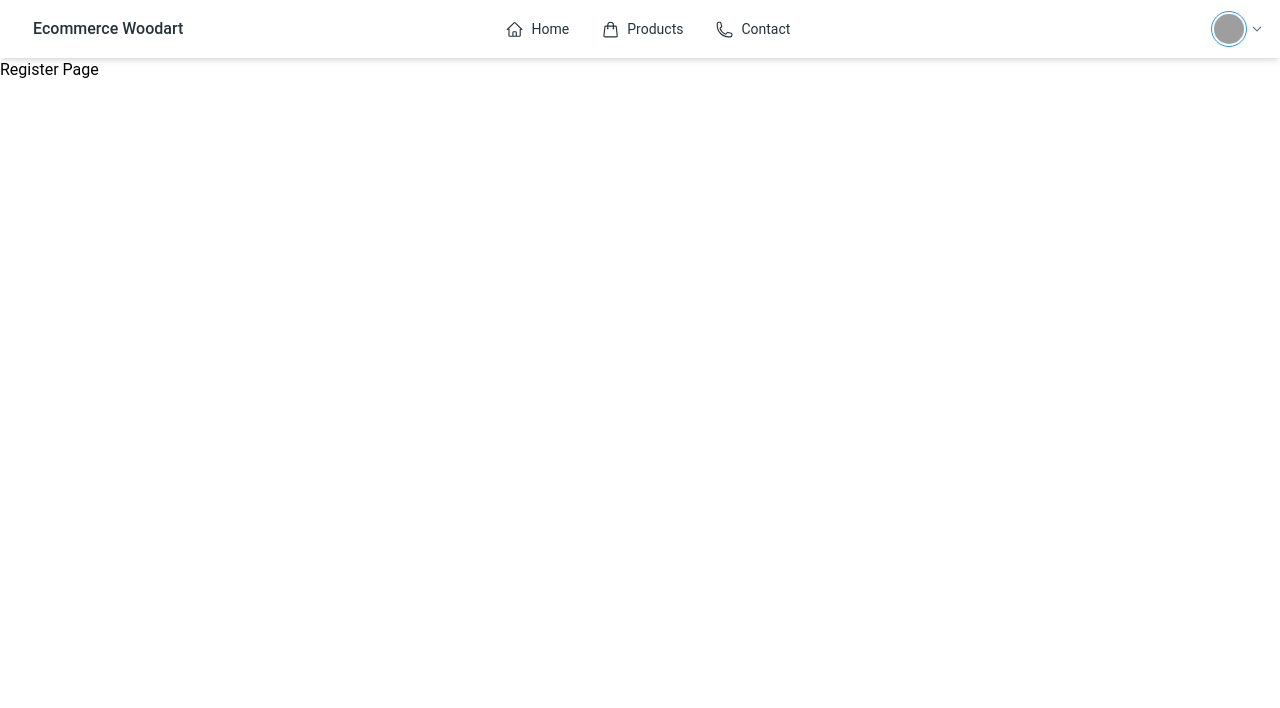
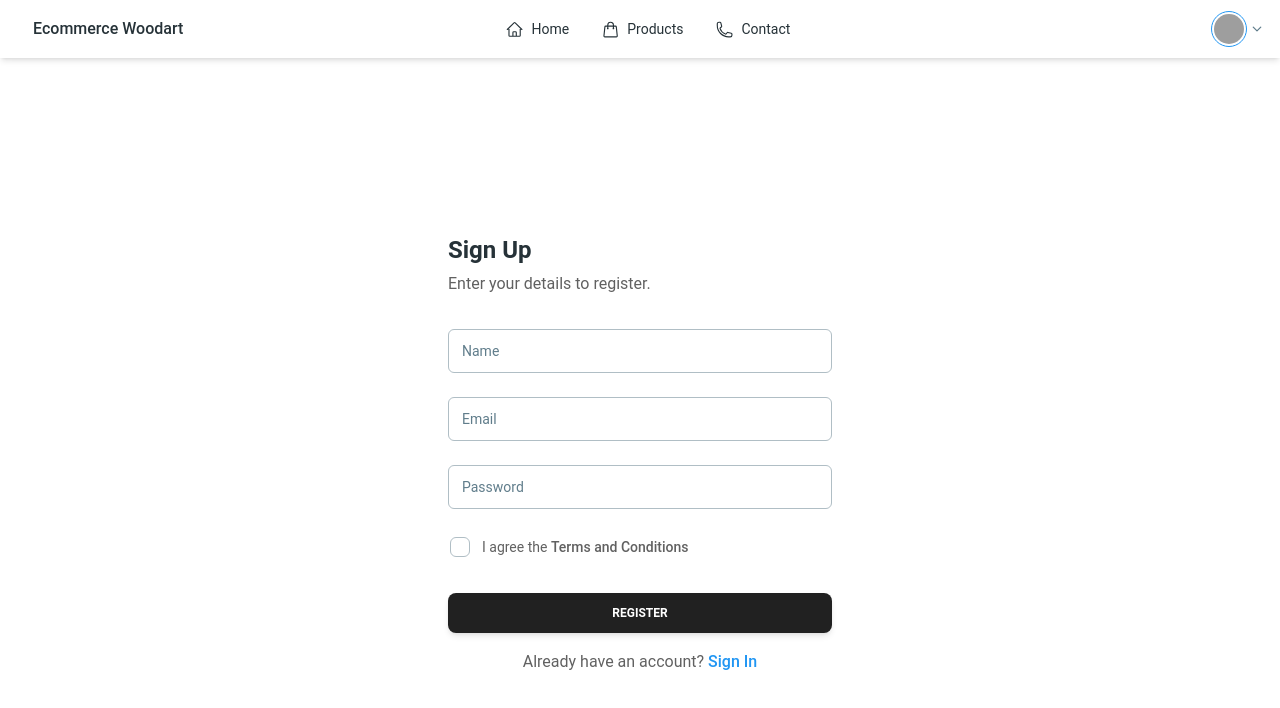
Before and after one commit to sandip1805/react-ecommerce-woodart, a React (Create React App) app: page /register in a window 1280 px wide. Shown: the top 708 px of the page. Built offline with nearby package versions, Linux system fonts and the light colour scheme; grey boxes are pictures that could not be loaded.

Commit message:
added navigation link

```diff
--- a/src/components/Header.js
+++ b/src/components/Header.js
@@ -22,24 +22,34 @@ import {
   PhoneIcon,
   LockClosedIcon
 } from "@heroicons/react/24/outline";
+import { Link } from 'react-router-dom';
 
 // profile menu component
 const profileMenuItems = [
   {
     label: "My Profile",
     icon: UserCircleIcon,
+    pageUrl: '/profile'
   },
   {
     label: "Edit Profile",
     icon: Cog6ToothIcon,
+    pageUrl: '/edit-profile'
   },
   {
-    label: "Sign In",
+    label: "Register",
     icon: LockClosedIcon,
+    pageUrl: '/register'
   },
   {
-    label: "Sign Out",
+    label: "Login",
+    icon: LockClosedIcon,
+    pageUrl: '/login'
+  },
+  {
+    label: "Logout",
     icon: PowerIcon,
+    pageUrl: '/logout'
   },
 ];
 
@@ -72,7 +82,7 @@ function ProfileMenu() {
         </Button>
       </MenuHandler>
       <MenuList className="p-1">
-        {profileMenuItems.map(({ label, icon }, key) => {
+        {profileMenuItems.map(({ label, icon, pageUrl }, key) => {
           const isLastItem = key === profileMenuItems.length - 1;
           return (
             <MenuItem
@@ -89,12 +99,12 @@ function ProfileMenu() {
                 strokeWidth: 2,
               })}
               <Typography
-                as="span"
+                as="a"
                 variant="small"
                 className="font-normal"
                 color={isLastItem ? "red" : "inherit"}
               >
-                {label}
+                <Link to={pageUrl}>{label}</Link>
               </Typography>
             </MenuItem>
           );
--- a/src/components/Login.js
+++ b/src/components/Login.js
@@ -1,5 +1,12 @@
 import React, { useState } from 'react';
 import authService from '../services/AuthService.js';
+import {
+  Card,
+  Input,
+  Checkbox,
+  Button,
+  Typography,
+} from "@material-tailwind/react";
 
 const Login = () => {
   const [email, setEmail] = useState('');
@@ -34,6 +41,7 @@ const Login = () => {
   };
 
   return (
+    <>
       <form onSubmit={handleSubmit}>
         <div>
           <label htmlFor="email">Email:</label>
@@ -58,6 +66,52 @@ const Login = () => {
         {errorMessage && <p style={{ color: 'red' }}>{errorMessage}</p>}
         {successMessage && <p style={{ color: 'green' }}>{successMessage}</p>}
       </form>
+      <Card color="transparent" shadow={false}>
+      <Typography variant="h4" color="blue-gray">
+        Sign Up
+      </Typography>
+      <Typography color="gray" className="mt-1 font-normal">
+        Enter your details to register.
+      </Typography>
+      <form className="mt-8 mb-2 w-80 max-w-screen-lg sm:w-96">
+        <div className="mb-4 flex flex-col gap-6">
+          <Input size="lg" label="Name" />
+          <Input size="lg" label="Email" />
+          <Input type="password" size="lg" label="Password" />
+        </div>
+        <Checkbox
+          label={
+            <Typography
+              variant="small"
+              color="gray"
+              className="flex items-center font-normal"
+            >
+              I agree the
+              <a
+                href="/"
+                className="font-medium transition-colors hover:text-blue-500"
+              >
+                &nbsp;Terms and Conditions
+              </a>
+            </Typography>
+          }
+          containerProps={{ className: "-ml-2.5" }}
+        />
+        <Button className="mt-6" fullWidth>
+          Register
+        </Button>
+        <Typography color="gray" className="mt-4 text-center font-normal">
+          Already have an account?{" "}
+          <a
+            href="/"
+            className="font-medium text-blue-500 transition-colors hover:text-blue-700"
+          >
+            Sign In
+          </a>
+        </Typography>
+      </form>
+    </Card>
+    </>
   );
 };
 
--- a/src/components/Register.js
+++ b/src/components/Register.js
@@ -1,11 +1,60 @@
 import React from 'react';
-import Header from './Header';
+import {
+  Card,
+  Input,
+  Checkbox,
+  Button,
+  Typography,
+} from "@material-tailwind/react";
 
 const Register = () => {
   return (
-    <div>
-      <h2>Register Page</h2>
-      {/* Add your register form here */}
+    <div className='grid h-screen justify-center items-center'>
+      <Card color="transparent" shadow={false}>
+        <Typography variant="h4" color="blue-gray">
+          Sign Up
+        </Typography>
+        <Typography color="gray" className="mt-1 font-normal">
+          Enter your details to register.
+        </Typography>
+        <form className="mt-8 mb-2 w-80 max-w-screen-lg sm:w-96">
+          <div className="mb-4 flex flex-col gap-6">
+            <Input size="lg" label="Name" />
+            <Input size="lg" label="Email" />
+            <Input type="password" size="lg" label="Password" />
+          </div>
+          <Checkbox
+            label={
+              <Typography
+                variant="small"
+                color="gray"
+                className="flex items-center font-normal"
+              >
+                I agree the
+                <a
+                  href="/"
+                  className="font-medium transition-colors hover:text-blue-500"
+                >
+                  &nbsp;Terms and Conditions
+                </a>
+              </Typography>
+            }
+            containerProps={{ className: "-ml-2.5" }}
+          />
+          <Button className="mt-6" fullWidth>
+            Register
+          </Button>
+          <Typography color="gray" className="mt-4 text-center font-normal">
+            Already have an account?{" "}
+            <a
+              href="/"
+              className="font-medium text-blue-500 transition-colors hover:text-blue-700"
+            >
+              Sign In
+            </a>
+          </Typography>
+        </form>
+      </Card>
     </div>
   );
 };
```
Also changed, not shown: src/components/import {.html (added, +57 -0 lines). Lines whose indentation alone changed are shown as unchanged.
